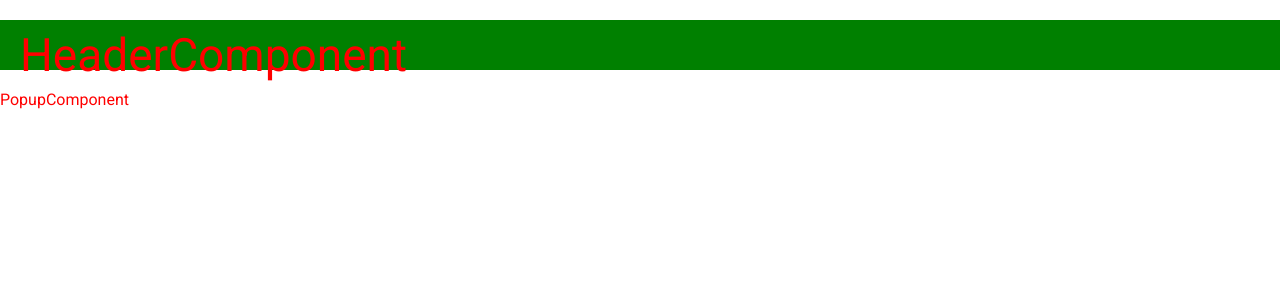
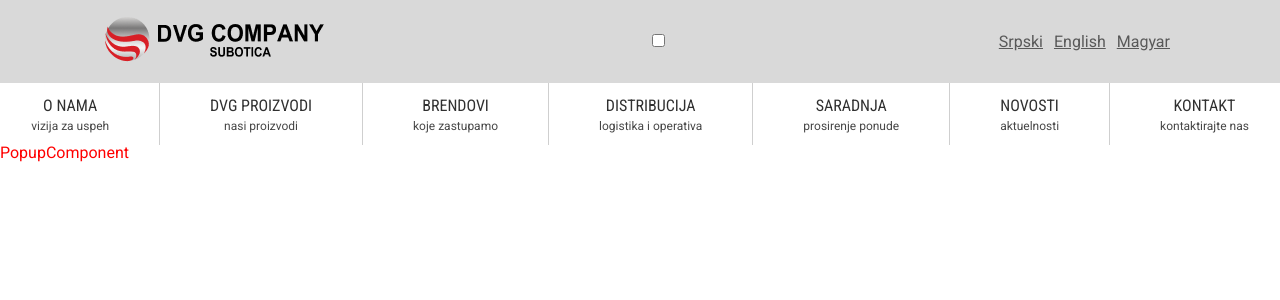
Before and after one commit to bujakkristijan/internship-studio-present-react, a React (Create React App) app: page / in a window 1280 px wide. Shown: the top 300 px of the page. Built offline with nearby package versions, Linux system fonts and the light colour scheme.

Commit message:
zapocet HeaderComponent.js

```diff
--- a/src/components/header/HeaderComponent.js
+++ b/src/components/header/HeaderComponent.js
@@ -3,7 +3,80 @@ import './HeaderComponent.min.css';
 
 const HeaderComponent = () => {
   return (
-    <div className='header'>HeaderComponent</div>
+    <header id="header" class="header">
+    <div id="header-logo-language" class="header-box-1">
+        <div class="logo-container">
+            <img class="image-logo-company" src="./images/logo.png" alt="An example PNG image"/>
+        </div>
+        <div class="switch-container">
+            <label class="switch-toggle">
+                <input class="switch-toggle-input" type="checkbox" id="swith-toggle-mode"/>
+                <span class="slider-toggle"></span>
+              </label>
+        </div>
+
+        <i id="hamburger-menu-button" class="fa fa-bars" aria-hidden="true"></i>
+
+        <div class="language-container">
+            <label class="language-label">Srpski</label>
+            <label class="language-label">English</label>
+            <label class="language-label">Magyar</label>
+        </div>
+    </div>
+    <div id="header-box-tab-container" class="header-box-2">
+        <i id="x-menu-button" class="fa fa-times" aria-hidden="true"></i>
+
+        <div id="header-tab-container" class="tab-container">
+
+            <div class="tab-container-box">
+                <div class="tab-box">
+                    <div class="tab-title">O NAMA</div>
+                    <div class="tab-description">vizija za uspeh</div>
+                </div>
+            </div>
+
+            <div class="tab-container-box">
+                <div class="tab-box">
+                    <div class="tab-title">DVG PROIZVODI</div>
+                    <div class="tab-description">nasi proizvodi</div>
+                </div>
+            </div>
+            <div class="tab-container-box">
+                <div class="tab-box">
+                    <div class="tab-title">BRENDOVI</div>
+                    <div class="tab-description">koje zastupamo</div>
+                </div>
+            </div>
+            <div class="tab-container-box">
+                <div class="tab-box">
+                    <div class="tab-title">DISTRIBUCIJA</div>
+                    <div class="tab-description">logistika i operativa</div>
+                </div>
+            </div>
+
+            <div class="tab-container-box">
+                <div class="tab-box">
+                    <div class="tab-title">SARADNJA</div>
+                    <div class="tab-description">prosirenje ponude</div>
+                </div>
+            </div>
+            <div class="tab-container-box">
+                <div class="tab-box">
+                    <div class="tab-title">NOVOSTI</div>
+                    <div class="tab-description">aktuelnosti</div>
+                </div>
+            </div>
+            <div class="tab-container-box">
+                <div class="tab-box contact">
+                    <div class="tab-title">KONTAKT</div>
+                    <div class="tab-description">kontaktirajte nas</div>
+                </div>
+            </div>
+
+        </div>
+    </div>
+</header>
+
   )
 }
 
--- a/src/components/header/HeaderComponent.min.css
+++ b/src/components/header/HeaderComponent.min.css
@@ -1 +1 @@
-.header{color:red;font-size:46px;line-height:30px;margin-top:20px;padding-left:20px;padding-top:20px;margin-bottom:20px;background-color:green}
+.header{max-height:143px}.header-box-2{height:62px;display:flex;align-items:center;justify-content:center}.header-box-1{background-color:var(--header-background-color);display:flex;align-items:center;justify-content:space-between}.logo-container{padding-top:17px;padding-bottom:17px;padding-left:105px}.fa.fa-bars{font-size:36px;display:none}.fa.fa-times{display:none;color:var(--language-text-color)}.language-container{padding-right:105px}.language-label{padding-left:6px;padding-right:5px;text-decoration:underline;color:var(--language-text-color)}.language-label:hover{color:var(--language-hover-color);text-decoration:none;cursor:pointer}.tab-container{display:flex;height:100%}.tab-container-box{border-left:.5px solid rgba(136,135,135,.4);flex:1;display:flex;justify-content:center;text-align:center}.tab-container-box:hover{cursor:pointer}.tab-box{padding-left:50px;padding-right:50px;padding-top:4px;padding-bottom:4px;display:flex;flex-direction:column;align-items:center;justify-content:center;gap:4px}.tab-box.contact{border-right:.5px solid rgba(136,135,135,.4)}.tab-title{font-family:"Roboto Condensed";font-weight:400;font-size:16px;white-space:nowrap;color:var(--title-text-color)}.tab-description{font-family:Roboto;color:#474747;font-size:12px;white-space:nowrap}.language-mobile-container,.language-text-container{display:none}.language-text-container{color:var(--title-text-color)}.language-mobile-container{color:var(--language-text-color)}
--- a/src/components/header/HeaderComponent.scss
+++ b/src/components/header/HeaderComponent.scss
@@ -1,10 +1,126 @@
 .header{
-    color: red;
-    font-size: 46px;
-    line-height: 30px;
-    margin-top: 20px;
-    padding-left: 20px;
-    padding-top: 20px;
-    margin-bottom: 20px;
-    background-color: green;
+    max-height: 143px; /* nzm sto sam stavio max-height, moze i samo height */
 }
+
+.header-box-2{
+    height: 62px;
+    display: flex;
+    align-items: center;
+    justify-content: center;
+}
+
+.header-box-1{
+    background-color: var(--header-background-color);
+    display: flex;
+    align-items: center;
+    justify-content: space-between;
+}
+
+.logo-container{
+    padding-top: 17px;
+    padding-bottom: 17px;
+    padding-left: 105px;
+
+}
+
+
+.fa.fa-bars{
+    font-size: 36px;
+    display: none;
+    /* color: var(--language-text-color); */
+}
+
+.fa.fa-times{
+    display: none;
+    color: var(--language-text-color);
+}
+
+
+.language-container{
+    padding-right: 105px;
+}
+
+.language-label{
+    padding-left: 6px;
+    padding-right: 5px;
+    text-decoration: underline;
+    color: var(--language-text-color);
+}
+
+
+.language-label:hover{
+    color: var(--language-hover-color);
+    text-decoration: none;
+    cursor: pointer;
+}
+
+.tab-container{
+    display: flex;
+    /* justify-content: center;
+    align-items: center !important;
+    text-align: center; */
+    height: 100%;
+}
+
+.tab-container-box{
+    /* height: 100%; */
+    border-left: 0.5px solid #88878766;
+    flex: 1;
+    display: flex;
+    /* align-items: center; */
+    justify-content: center;
+    text-align: center;
+}
+
+.tab-container-box:hover{
+    cursor: pointer;
+}
+
+.tab-box{
+    /* padding: 42px; */
+    padding-left: 50px;
+    padding-right: 50px;
+    padding-top: 4px;
+    padding-bottom: 4px;
+    /* border-left: 0.5px solid #88878766; */
+    /* height: 100%; */
+    display: flex;
+    flex-direction: column;
+    align-items: center;
+    justify-content: center;
+    gap: 4px;
+
+}
+
+.tab-box.contact{
+    border-right: 0.5px solid #88878766;
+}
+
+.tab-title{
+    font-family: 'Roboto Condensed';
+    font-weight: 400;
+    font-size: 16px;
+    white-space: nowrap; /* da ne prelama u novi red */
+    color: var(--title-text-color);
+}
+
+.tab-description{
+    font-family: 'Roboto';
+    color: #474747;
+    font-size: 12px;
+    white-space: nowrap;
+}
+
+/* za velike ekrane stavim da se ne vidi jezik koji sam naknadno dodao preko js za male ekrane u hamburger menu */
+.language-text-container, .language-mobile-container{
+    display: none;
+
+}
+
+.language-text-container{
+    color: var(--title-text-color);
+}
+
+.language-mobile-container{
+    color: var(--language-text-color);
+}
```
